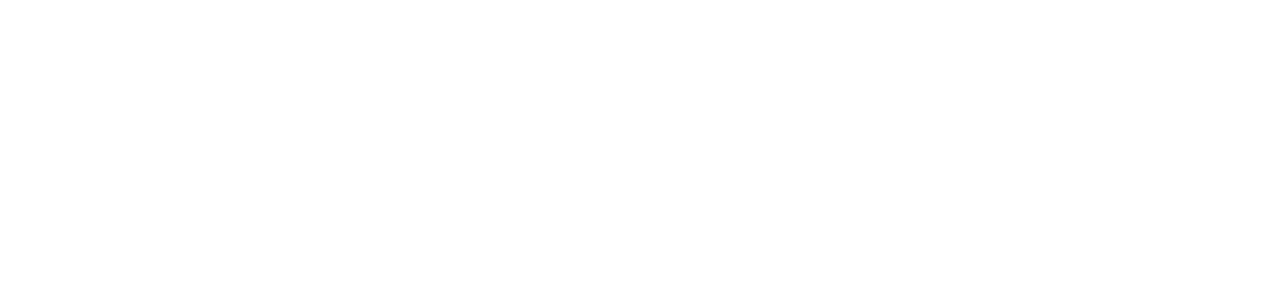
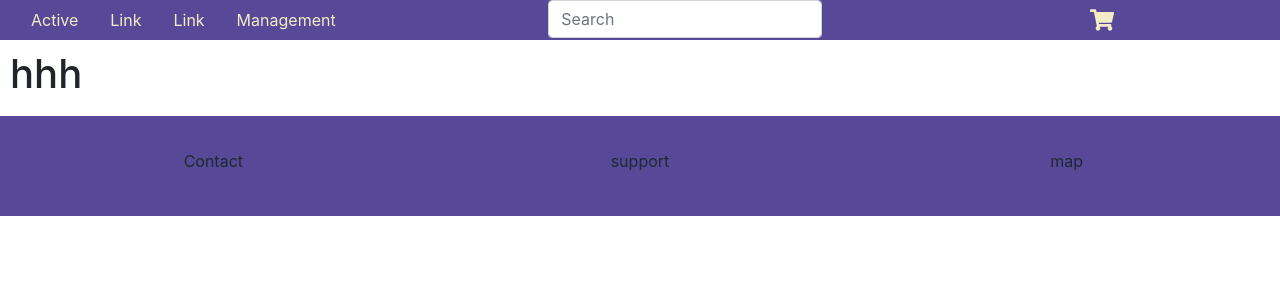
Before and after one commit to somayehbd/ecommerce, a React (Create React App) app: page /detail/1 in a window 1280 px wide. Before the commit this address had no page. Shown: the top 300 px of the page. Built offline with nearby package versions, Linux system fonts and the light colour scheme.

Commit message:
feat: updated links to include the product's SEO name in the URL path

```diff
--- a/src/App.js
+++ b/src/App.js
@@ -2,7 +2,6 @@
 import HomeProduct from './components/homeproduct/HomeProduct';
 import Layout from './components/layout/Layout';
 import { Routes, Route} from "react-router-dom"
-import Map from './components/map/Map';
 import DetailProduct from './components/detailproduct/DetailProduct';
 
 function App() {
@@ -11,7 +10,7 @@
     <Routes>
     <Route path="/" element={ <Layout/> } >
       <Route path="/" element={ <HomeProduct/>} />
-      <Route path="/detail" element={ <DetailProduct/>} />
+      <Route path="/detail/:seoName" element={ <DetailProduct/>} />
     </Route>
   </Routes>
 
--- a/src/components/detailproduct/DetailProduct.js
+++ b/src/components/detailproduct/DetailProduct.js
@@ -1,6 +1,6 @@
 function DetailProduct(){
     return(
-<hi>detailss</hi>
+        <h1>hhh</h1>
     )
-}
+    }
 export default DetailProduct;
--- a/src/components/homeproduct/HomeProduct.js
+++ b/src/components/homeproduct/HomeProduct.js
@@ -26,7 +26,7 @@
                 product.map(item => {
                     return (
                         <div className="col-4" key={item.id}>
-                            <Link to="/detail">
+                            <Link to={`/detail/${item.seoName}`}>
                                 <img src={item.image} />
                             </Link>
                             <div>
```
